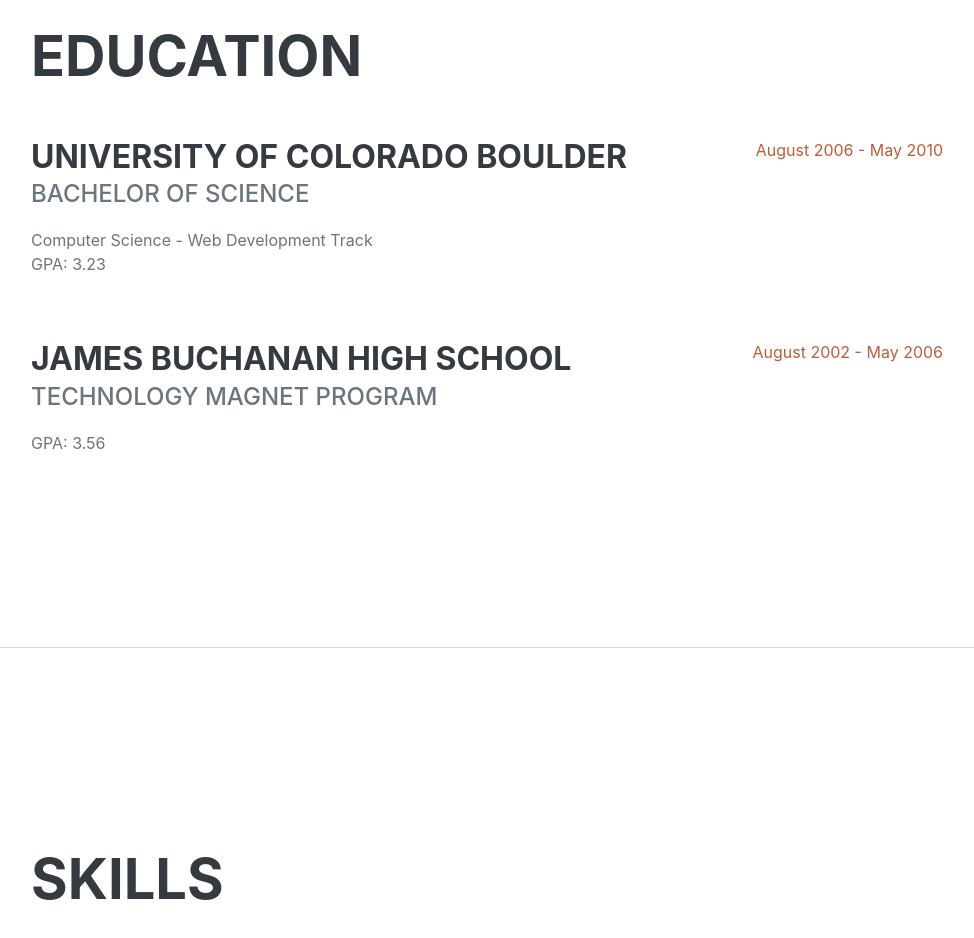
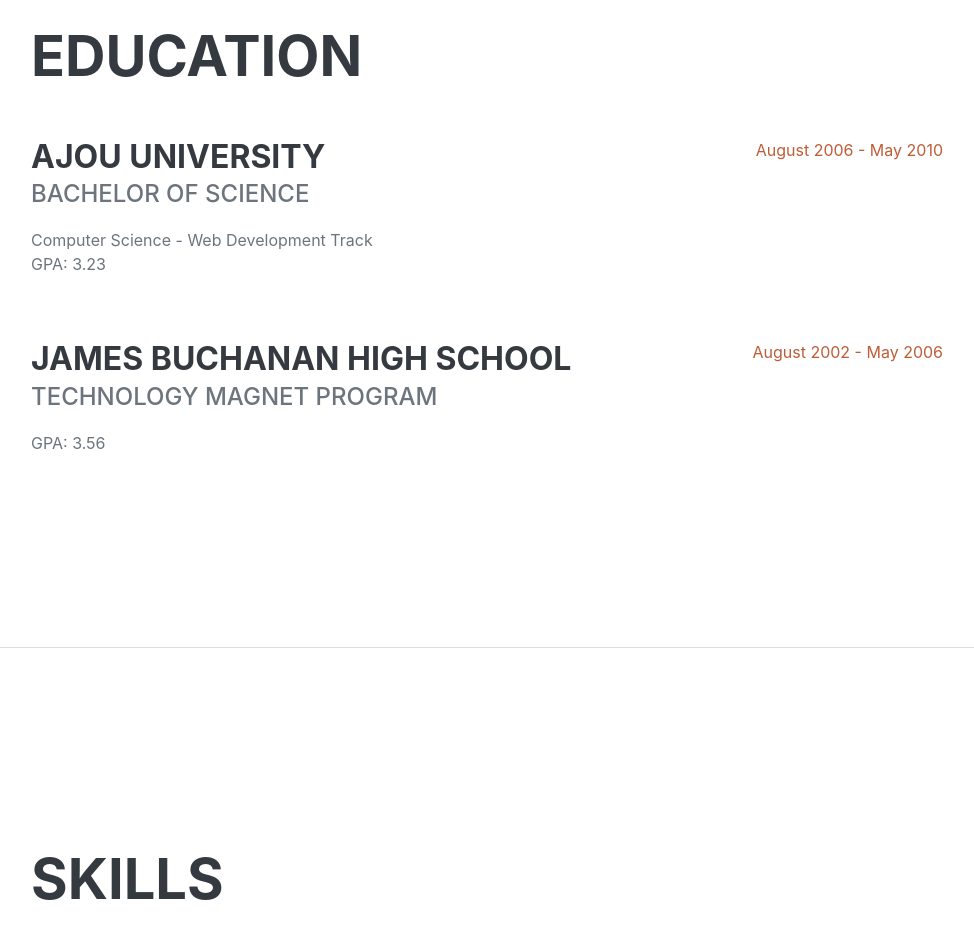
Before and after one commit to UNayoung/nayoung, a plain HTML site: page index.html in a window 1280 px wide. Shown: the part 2160-3098 px from the top of the page, without its empty margins (289-1263 px from the left). Drawn offline with nearby package versions, Linux system fonts and the light colour scheme; a web font is replaced by a local one.

Commit message:
fix. education

```diff
--- a/index.html
+++ b/index.html
@@ -203,7 +203,7 @@
             class="d-flex flex-column flex-md-row justify-content-between mb-5"
           >
             <div class="flex-grow-1">
-              <h3 class="mb-0">University of Colorado Boulder</h3>
+              <h3 class="mb-0">Ajou University</h3>
               <div class="subheading mb-3">Bachelor of Science</div>
               <div>Computer Science - Web Development Track</div>
               <p>GPA: 3.23</p>
```
